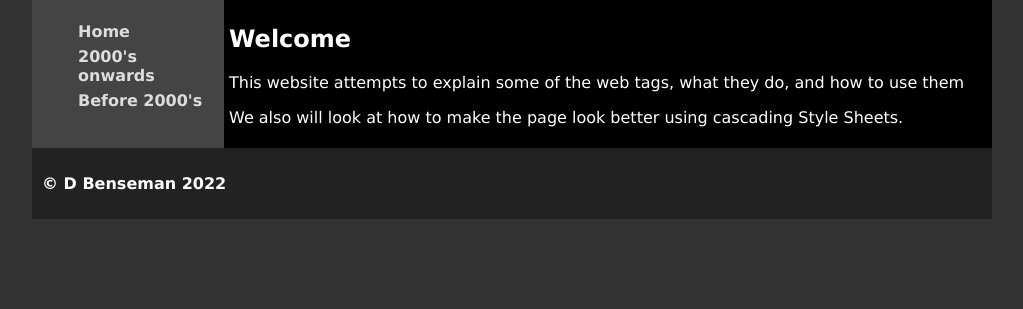
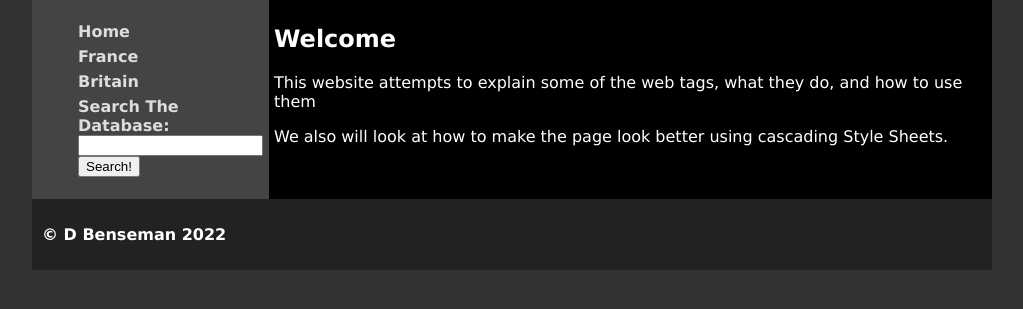
Before and after one commit to luhaszahu/Website-internal, a Flask app: page / in a window 1280 px wide. Shown: the part 101-410 px from the top of the page, without its empty margins (128-1151 px from the left). Run offline with Flask 3, Linux system fonts and the light colour scheme.

Commit message:
Got everything from the videos working now I just have to make changes

```diff
--- a/app.py
+++ b/app.py
@@ -1,4 +1,4 @@
-from flask import Flask, render_template
+from flask import Flask, render_template, request
 import sqlite3
 from sqlite3 import Error
 
@@ -20,32 +20,34 @@ def render_home_page():  # put application's code here
     return render_template('index.html')
 
 
-@app.route('/webpages')
-def render_webpages_page():  # put application's code here
+@app.route('/display/<table_type>')
+def render_display_page(table_type):  # put application's code here
 
-    query = "SELECT Years, Drivers, Class, Team, Car, Tyre, Laps, Km, Mi, Series, Driver_nationality, Team_nationality, Average_speed_kmh, Average_speed_mph, Average_lap_time FROM LeMans_Winners WHERE Years >= 2000"
+    query = "SELECT Years, Drivers, Class, Team, Car, Tyre, Laps, Km, Mi, Series, Driver_nationality, Team_nationality, Average_speed_kmh, Average_speed_mph, Average_lap_time FROM LeMans_Winners WHERE Team_nationality = ?"
     connection = create_connection(DATABASE)
     cursor = connection.cursor()
-    cursor.execute(query, )
+    cursor.execute(query, (table_type, ))
 
     data_list = cursor.fetchall()
 
-    return render_template('webpages.html', data=data_list)
+    return render_template('display.html', data=data_list, page_title=table_type)
 
 
-@app.route('/styles')
-def redner_styles_page():  # put application's code here
+@app.route('/search', methods=['GET', 'POST'])
+def render_search_page():  # put application's code here
 
+    look_up = request.form['Search']
+    title = "Search for: '" + look_up + "' "
+    look_up = "%" + look_up + "%"
 
-    query = "SELECT Years, Drivers, Class, Team, Car, Tyre, Laps, Km, Mi, Series, Driver_nationality, Team_nationality, Average_speed_kmh, Average_speed_mph, Average_lap_time FROM LeMans_Winners WHERE Years <= 1999"
+    query = "SELECT Years, Drivers, Class, Team, Car, Tyre, Laps, Km, Mi, Series, Driver_nationality, Team_nationality, Average_speed_kmh, Average_speed_mph, Average_lap_time FROM LeMans_Winners WHERE Years LIKE ? OR Drivers LIKE ? OR Class LIKE ? OR TEAM LIKE ? OR Car LIKE ? OR Tyre LIKE ? OR LAPS LIKE ? OR Km LIKE ? OR Mi LIKE ? OR Series LIKE ? OR Driver_nationality LIKE ? OR Team_nationality LIKE ? OR Average_speed_kmh LIKE ? OR Average_speed_mph LIKE ? OR Average_lap_time LIKE ?"
     connection = create_connection(DATABASE)
     cursor = connection.cursor()
-    cursor.execute(query, )
+    cursor.execute(query, (look_up, look_up, look_up, look_up, look_up, look_up, look_up, look_up, look_up, look_up, look_up, look_up, look_up, look_up, look_up))
 
     data_list = cursor.fetchall()
 
-    return render_template('webpages.html', data=data_list)
-
+    return render_template('display.html', data=data_list, page_title=title)
 
 
 if __name__ == '__main__':
--- a/static/css/style.css
+++ b/static/css/style.css
@@ -63,3 +63,9 @@ nav ul {
      color: #000000;
      background-color: #999999;
  }
+
+ form {
+     color: #dddddd;
+     text-decoration: none;
+     font-weight: bold;
+ }
--- a/templates/base.html
+++ b/templates/base.html
@@ -15,10 +15,17 @@
                 <a href="/">Home</a>
             </li>
             <li>
-                <a href="/webpages">2000's onwards</a>
+                <a href="/display/FRA">France</a>
             </li>
             <li>
-                <a href="/styles">Before 2000's</a>
+                <a href="/display/GBR">Britain</a>
+            </li>
+            <li>
+                <form method="post" action="/search">
+                    <label for="searchbox">Search The Database: </label>
+                    <input type="text" name="Search" id="searchbox">
+                    <input type="submit" value="Search!">
+                </form>
             </li>
         </ul>
     </nav>
--- a/templates/webpages.html
+++ b/templates/display.html
@@ -1,6 +1,6 @@
 {% extends "base.html" %}
 {% block main %}
-        <h2>2000's onwards</h2>
+        <h2>{{ page_title }}</h2>
 
     <table>
         <thead>
```
Also changed, not shown: templates/styles.html (deleted, +0 -55 lines).
